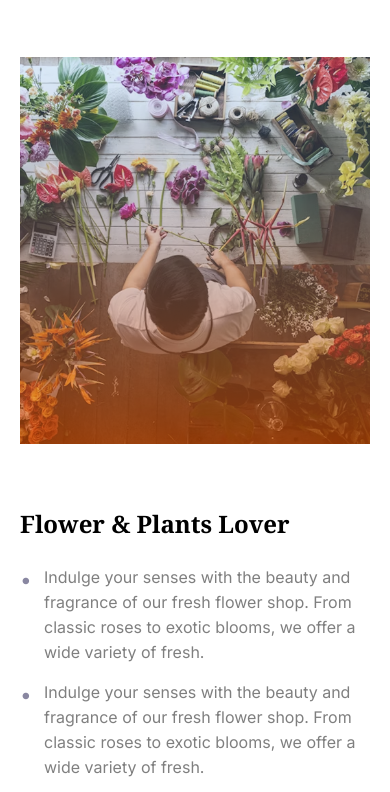
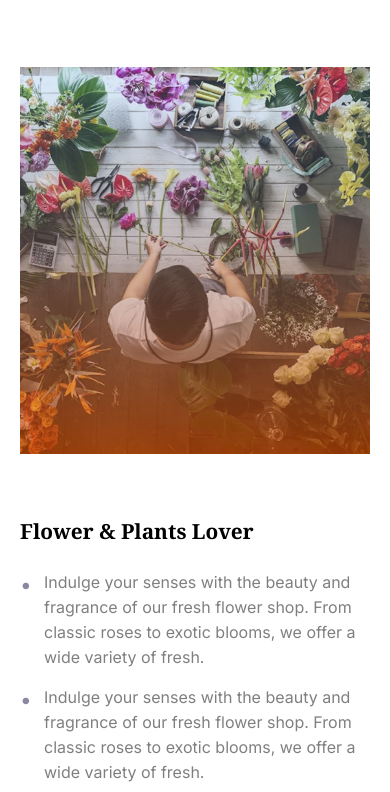
Before and after one commit to iam-yeasin/B12A02-Responsive-Flowers, a plain HTML site: page index.html in a window 390 px wide. Shown: the part 2231-3023 px from the top of the page. Drawn offline with Linux system fonts and the light colour scheme.

Commit message:
trying to make parfect padding margin

```diff
--- a/styles/style.css
+++ b/styles/style.css
@@ -601,7 +601,7 @@ footer ul li {
 
     .plants-lover h1 {
         white-space: nowrap;
-        font-size: 1.5rem;
+        font-size: 1.3rem;
         margin-top: 0px;
     }
 
@@ -622,14 +622,14 @@ footer ul li {
         width: 100%;
         height: 450px;
         max-width: 100%;
-        margin-top: 0px;
+        margin-top: 10px;
         overflow: hidden;
     }
 
     .img-floating img {
         width: 100%;
         max-width: 100%;
-        margin-top: 0px;
+        margin: 0px;
         height: auto;
         display: block;
         object-fit: cover;
```
